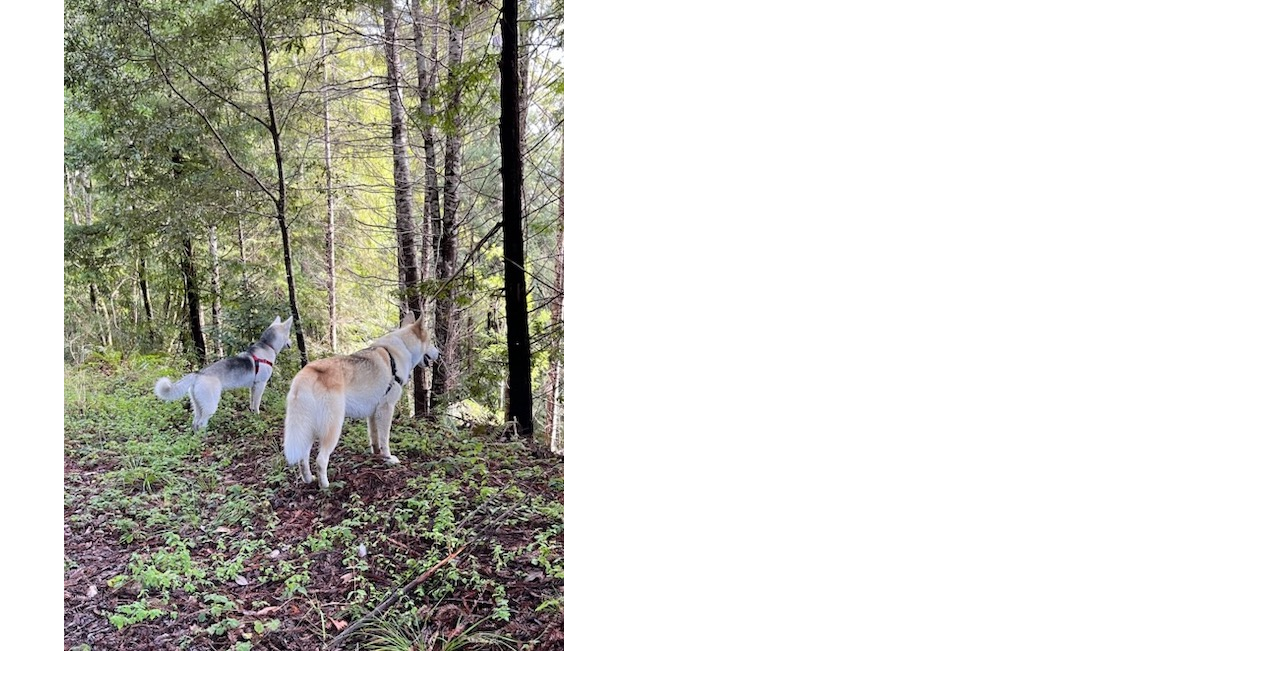
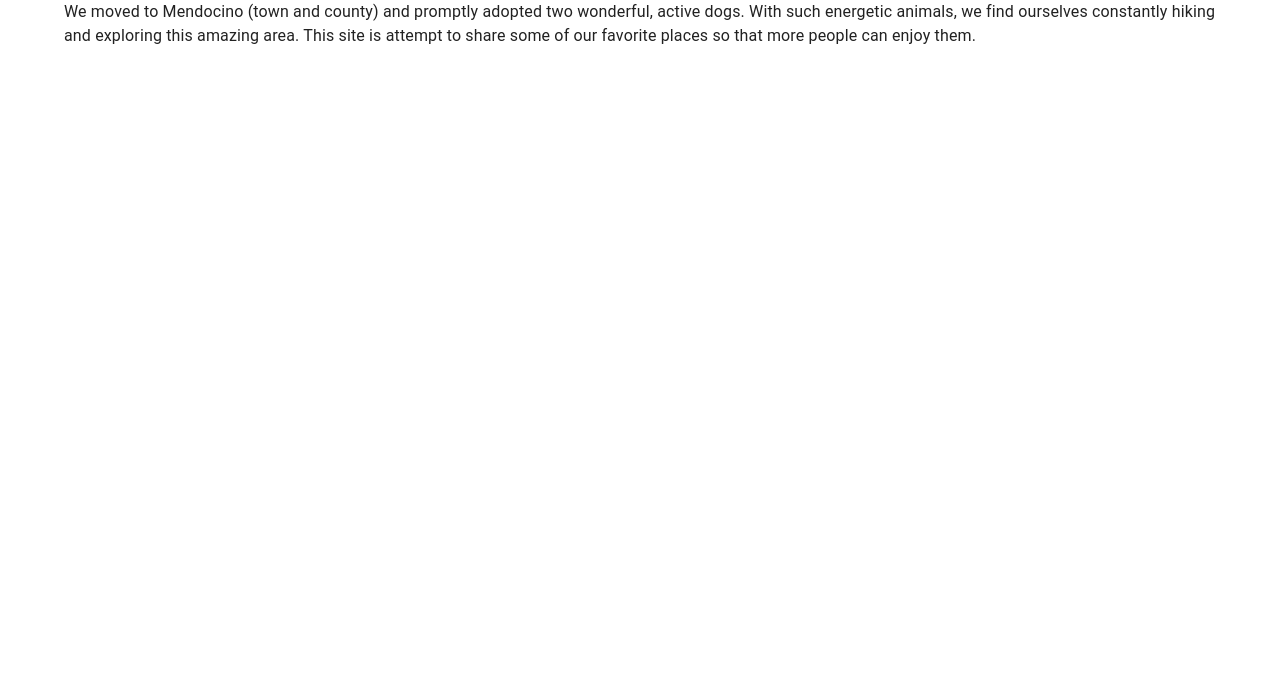
Before and after one commit to jessemyers/mendo.dog, a React (Create React App) app: page /about in a window 1280 px wide. Shown: the top 690 px of the page. Built offline with nearby package versions, Linux system fonts and the light colour scheme.

Commit message:
Add react-router-dom

```diff
--- a/package.json
+++ b/package.json
@@ -9,6 +9,7 @@
       "@mui/material": "^5.11.6",
       "react": "^18.2.0",
       "react-dom": "^18.2.0",
+      "react-router-dom": "^6.8.0",
       "react-scripts": "5.0.1",
       "typescript": "^4.4.2"
    },
--- a/src/App.tsx
+++ b/src/App.tsx
@@ -1,19 +1,28 @@
 import { Fragment, ReactElement } from "react";
-import Container from "@mui/material/Container";
 import CssBaseline from "@mui/material/CssBaseline";
+import { createBrowserRouter, RouterProvider } from "react-router-dom";
 
-import hero from "./images/emerald highway.jpg";
+import About from './routes/About';
+import Home from './routes/Home';
+
+const router = createBrowserRouter([
+  {
+    path: "/",
+    element: <Home />,
+  },
+  {
+    path: "/about",
+    element: <About />,
+  }
+]);
 
 export default function App(): ReactElement {
+
+
   return (
     <Fragment>
       <CssBaseline />
-      <Container>
-        <img
-          src={hero}
-          alt="Two dogs overlook the forest from the Emerald Highway"
-        />
-      </Container>
+      <RouterProvider router={router} />
     </Fragment>
   );
 }
--- a/src/index.tsx
+++ b/src/index.tsx
@@ -3,10 +3,7 @@ import ReactDOM from "react-dom/client";
 
 import App from "./App";
 
-const root = ReactDOM.createRoot(
-  document.getElementById("root") as HTMLElement
-);
-root.render(
+ReactDOM.createRoot(document.getElementById("root") as HTMLElement).render(
   <React.StrictMode>
     <App />
   </React.StrictMode>
--- /dev/null
+++ b/src/routes/About.tsx
@@ -0,0 +1,16 @@
+import { ReactElement } from "react";
+
+import Container from "@mui/material/Container";
+import Typography from "@mui/material/Typography";
+
+export default function Home(): ReactElement {
+  return (
+    <Container>
+      <Typography>
+        We moved to Mendocino (town and county) and promptly adopted two wonderful, active dogs.
+        With such energetic animals, we find ourselves constantly hiking and exploring this amazing area.
+        This site is attempt to share some of our favorite places so that more people can enjoy them.
+      </Typography>
+    </Container>
+  );
+}
--- /dev/null
+++ b/src/routes/Home.tsx
@@ -0,0 +1,15 @@
+import { ReactElement } from "react";
+
+import Container from "@mui/material/Container";
+import src from "../images/emerald highway.jpg";
+
+export default function Home(): ReactElement {
+  return (
+    <Container>
+      <img
+        src={src}
+        alt="Two dogs overlook the forest from the Emerald Highway"
+      />
+    </Container>
+  );
+}
```
Also changed, not shown: 1 other file (tests, documents, lock files or other folders).
